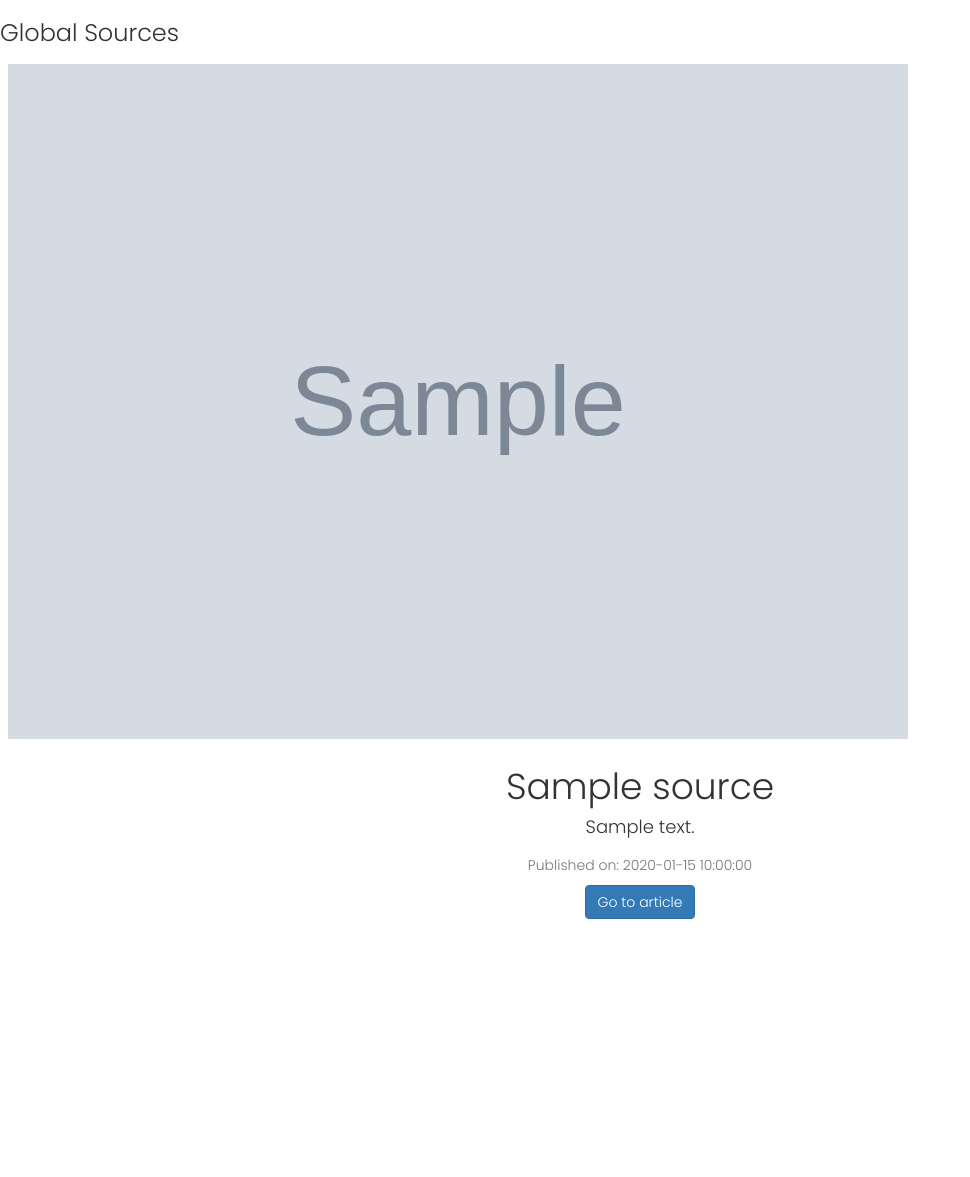
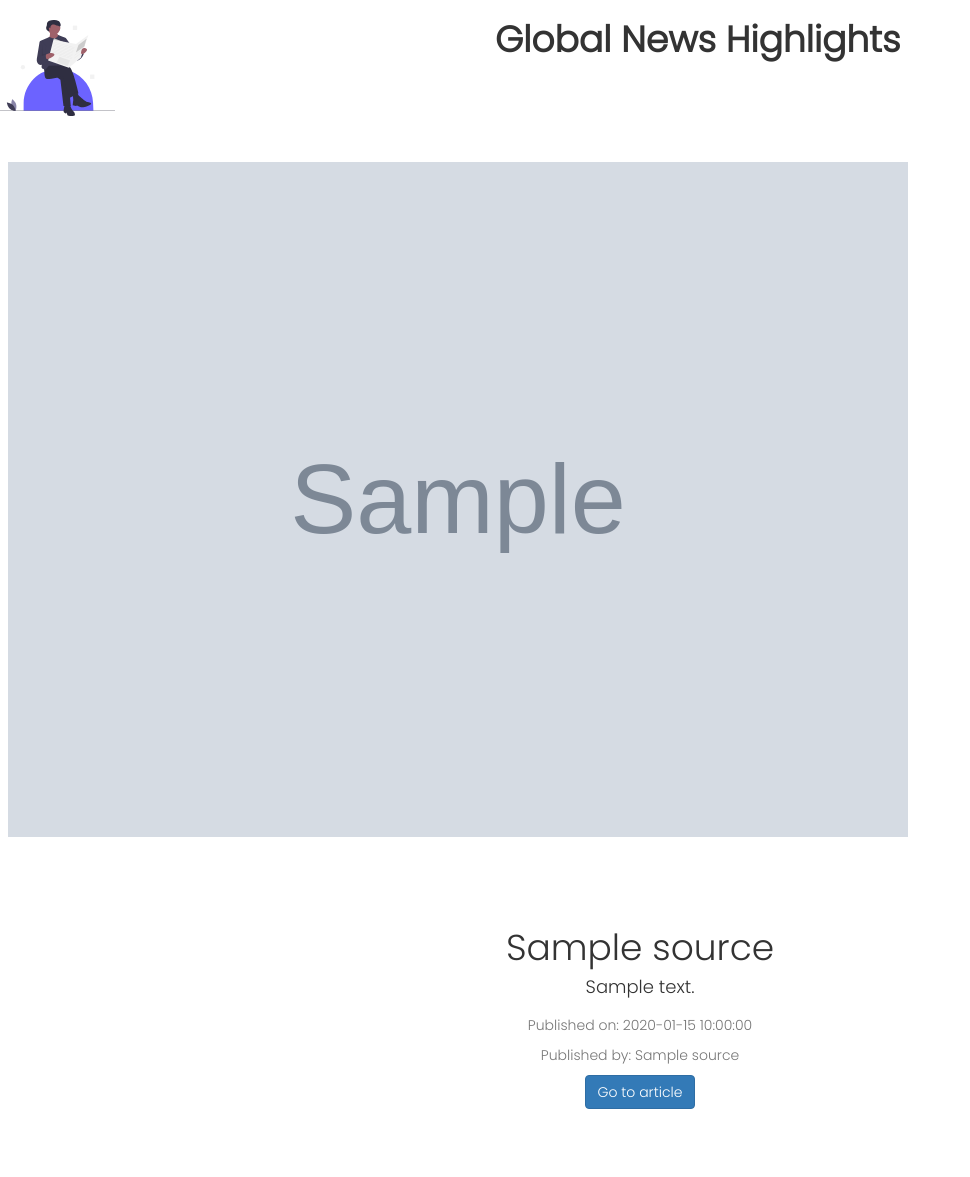
Before and after one commit to ivymmurithi/news-articles, a Flask app: template app/templates/source.html in a window 1280 px wide. Shown: the whole page, without its empty margins (0-970 px from the left). Before the commit the page ends 919 px from the top, so only its background shows below. Run offline with Flask 2, Linux system fonts and the light colour scheme; the template is opened without the code that fills it: most values are stand-ins (such as "Sample title", 1, 10 or a date in 2020); grey boxes marked "Sample" are stand-in pictures; parts of the project's set-up code (start-up, migrations or seed data) failed here and were passed over; some libraries are stand-ins or nearby versions.

Commit message:
add css styles to website

```diff
--- a/api.txt
+++ /dev/null
@@ -1,4 +0,0 @@
-api_key = 'ef3c58dc0ba5400fb8306deb346111a5'
-ef3c58dc0ba5400fb8306deb346111a5
-
-https://newsapi.org/v2/everything?q={}&from=2022-01-01&language=en&sortBy=popularity&apiKey=ef3c58dc0ba5400fb8306deb346111a5
--- a/app/static/css/index.css
+++ b/app/static/css/index.css
@@ -12,12 +12,23 @@ body {
     height: 50%;
     text-align: center;
     padding: 8px;
+    margin-top: 5%;
 }
 
-img {
+.card-body img {
     align-items: center;
     justify-content: center;
     width:  500%;
     height: 500%;
     object-fit: cover;
 }
+
+.header-title h1 {
+    font-weight: 700;
+    text-align: center;
+}
+
+.header-icon img {
+    float: left;
+    width: 9%;
+}
--- a/app/templates/source.html
+++ b/app/templates/source.html
@@ -15,10 +15,18 @@
 
         {% block body %}
 
-        <h3> Global Sources</h3>
+        <div class="header-icon">
+            <img src="../static/images/news.svg" alt="">
+        </div>
+
+        <div class="header-title">
+           <h1> Global News Highlights</h1>
+        </div>
+
+        <br>
 
         {% for source in sources %}
-        <div class="card w-50 card-body">
+        <div class="card w-50 text-center card-body">
             <div class="card" style="width: 18rem;">
                 <img src="{{ source.urlToImage }}" class="card-img-top img-fluid" alt="...">
             </div>
@@ -28,6 +36,9 @@
                 </div>
                 <div class="card-footer text-muted">
                     <p>Published on: {{ source.publishedAt }}</p>
+                </div>
+                <div class="card-footer text-muted">
+                    <p>Published by: {{ source.name }}</p>
                 </div>
                   <a href="{{ source.url }}" class="btn btn-primary">Go to article</a>
         </div>
--- a/app/views.py
+++ b/app/views.py
@@ -10,11 +10,6 @@ def source():
 
     return render_template('source.html', sources = display_sources)
 
-# @app.route('/news/<news_name>')
-# def news(news_name):
-
-#     return render_template('articles.html',name =  news_name)
-
 @app.route('/articles')
 def articles():
     display_articles = news_articles('articles')
```
Also changed, not shown: app/requests.py (+5 -2 lines), app/static/images/news.svg (added).
